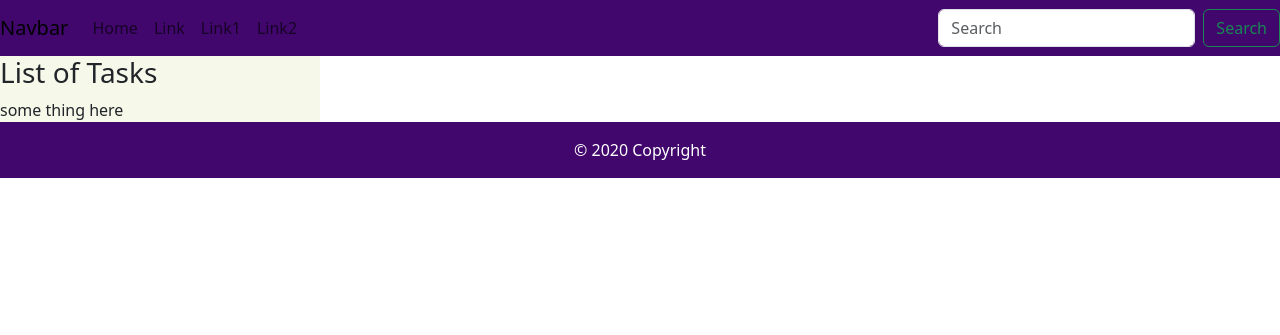
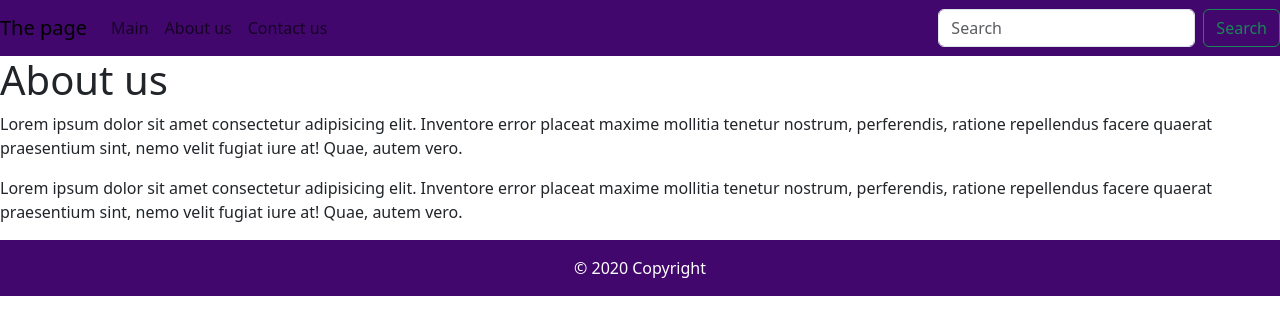
Before and after one commit to dadaJunglist/andrejs_kavalans_tasks, a PHP site: page /aboutus.php in a window 1280 px wide. Shown: the top 335 px of the page. Run offline with PHP 8.4, Linux system fonts and the light colour scheme.

Commit message:
day 2 tasks done

```diff
--- a/layout/aboutus.php
+++ b/layout/aboutus.php
@@ -4,7 +4,15 @@ $title="About us";
 
 include "header.php";
 
-include "sidebar.php";
+?>
+
+<h1>About us</h1>
+
+<p>Lorem ipsum dolor sit amet consectetur adipisicing elit. Inventore error placeat maxime mollitia tenetur nostrum, perferendis, ratione repellendus facere quaerat praesentium sint, nemo velit fugiat iure at! Quae, autem vero.</p>
+<p>Lorem ipsum dolor sit amet consectetur adipisicing elit. Inventore error placeat maxime mollitia tenetur nostrum, perferendis, ratione repellendus facere quaerat praesentium sint, nemo velit fugiat iure at! Quae, autem vero.</p>
+
+
+<?php
 
 include "footer.php";
 
--- a/layout/header.php
+++ b/layout/header.php
@@ -3,7 +3,7 @@
 <head>
     <meta charset='utf-8'>
     <meta http-equiv='X-UA-Compatible' content='IE=edge'>
-    <title><?php echo $title ?></title>
+    <title><?php if(isset($title) && !empty($title)) { echo $title; } else { echo "Page"; } ?></title>
     <meta name='viewport' content='width=device-width, initial-scale=1'>
     <!-- Bootstrap CSS -->
     <link href="https://cdn.jsdelivr.net/npm/bootstrap@5.3.0-alpha1/dist/css/bootstrap.min.css" rel="stylesheet" integrity="sha384-GLhlTQ8iRABdZLl6O3oVMWSktQOp6b7In1Zl3/Jr59b6EGGoI1aFkw7cmDA6j6gD" crossorigin="anonymous">
@@ -17,24 +17,22 @@
 <div class="row">
 <nav class="navbar navbar-expand-lg" style="background-color: rgb(65, 7, 109);" >
 <div class="container-fluid">
-  <a class="navbar-brand" href="#">Navbar</a>
+  <a class="navbar-brand" href="#">The page</a>
   <button class="navbar-toggler" type="button" data-bs-toggle="collapse" data-bs-target="#navbarSupportedContent" aria-controls="navbarSupportedContent" aria-expanded="false" aria-label="Toggle navigation">
     <span class="navbar-toggler-icon"></span>
   </button>
   <div class="collapse navbar-collapse" id="navbarSupportedContent">
     <ul class="navbar-nav me-auto mb-2 mb-lg-0">
       <li class="nav-item">
-        <a class="nav-link" aria-current="page" href="#">Home</a>
+        <a class="nav-link" aria-current="page" href="index.php">Main</a>
       </li>
       <li class="nav-item">
-        <a class="nav-link" href="#">Link</a>
+        <a class="nav-link" href="aboutus.php">About us</a>
       </li>
       <li class="nav-item">
-        <a class="nav-link" href="#">Link1</a>
+        <a class="nav-link" href="contactus.php">Contact us</a>
       </li>
-      <li class="nav-item">
-        <a class="nav-link" href="#">Link2</a>
-      </li>
+
 
     </ul>
     <form class="d-flex" role="search">
```
Also changed, not shown: layout/contactus.php (+9 -1 lines), layout/index.php (+7 -7 lines).
